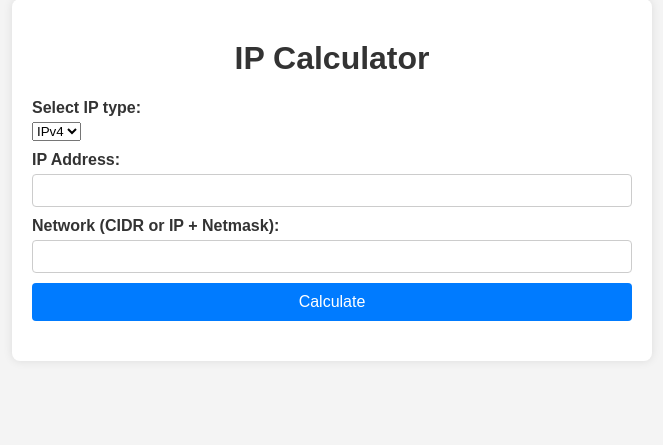
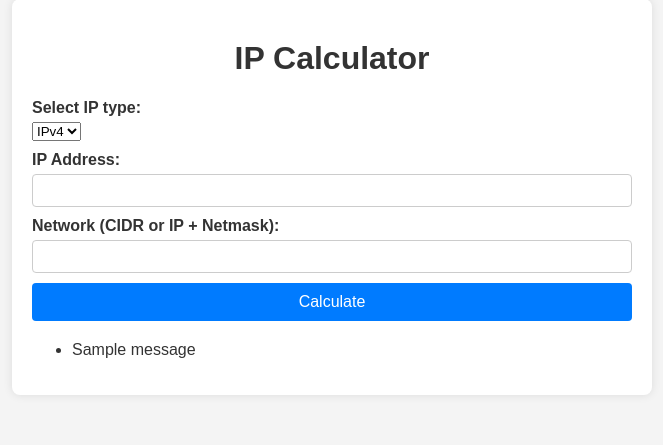
Before and after one commit to ndlong78/ipcal, a Flask app: page / in a window 1280 px wide. Shown: the part 51-496 px from the top of the page, without its empty margins (308-971 px from the left). Run offline with Flask 2, Linux system fonts and the light colour scheme; one stand-in notice (Sample message) is shown.

Commit message:
update debug

```diff
--- a/app/routes.py
+++ b/app/routes.py
@@ -1,6 +1,6 @@
 import logging
 import warnings
-from flask import Blueprint, render_template, request
+from flask import Blueprint, render_template, request, flash
 import re
 from .calculations import calculate_ipv4, calculate_ipv6, calculate_network_and_subnet
 from .ip_to_regex import ip_to_regex, validate_regex
@@ -32,21 +32,26 @@ def calculate():
 
     logging.debug(f"IP type: {ip_type}, IP address: {ip_address}, Network input: {network_input}")
 
+    if not network_input:
+        error_message = "Network input is required."
+        warnings.warn(error_message)
+        flash(error_message, 'error')
+        return render_template('index.html')
+
     if ip_type == 'ipv4':
         if ip_address:
             ipv4_result = calculate_ipv4(ip_address)
             if 'error' in ipv4_result:
                 warnings.warn(f"Invalid IPv4 address: {ip_address}")
             result['ip'] = ipv4_result
-        if network_input:
-            network_result = calculate_network_and_subnet(ip_address, network_input, ip_version='ipv4')
-            if 'error' in network_result:
-                warnings.warn(f"Invalid network input for IPv4: {network_input}")
-            result['network'] = network_result
-            if 'error' not in network_result:
-                cidr = f"{network_result['Network Address']}/{network_result['CIDR']}"
-                regex_pattern = ip_to_regex(cidr)
-                result['regex'] = {"pattern": regex_pattern}
+        network_result = calculate_network_and_subnet(ip_address, network_input, ip_version='ipv4')
+        if 'error' in network_result:
+            warnings.warn(f"Invalid network input for IPv4: {network_input}")
+        result['network'] = network_result
+        if 'error' not in network_result:
+            cidr = f"{network_result['Network Address']}/{network_result['CIDR']}"
+            regex_pattern = ip_to_regex(cidr)
+            result['regex'] = {"pattern": regex_pattern}
 
     elif ip_type == 'ipv6':
         if ip_address:
@@ -54,14 +59,13 @@ def calculate():
             if 'error' in ipv6_result:
                 warnings.warn(f"Invalid IPv6 address: {ip_address}")
             result['ip'] = ipv6_result
-        if network_input:
-            network_result = calculate_network_and_subnet(ip_address, network_input, ip_version='ipv6')
-            if 'error' in network_result:
-                warnings.warn(f"Invalid network input for IPv6: {network_input}")
-            result['network'] = network_result
-            if 'error' not in network_result:
-                cidr = f"{network_result['Network Address']}/{network_result['CIDR']}"
-                regex_pattern = ip_to_regex(cidr)
-                result['regex'] = {"pattern": regex_pattern}
+        network_result = calculate_network_and_subnet(ip_address, network_input, ip_version='ipv6')
+        if 'error' in network_result:
+            warnings.warn(f"Invalid network input for IPv6: {network_input}")
+        result['network'] = network_result
+        if 'error' not in network_result:
+            cidr = f"{network_result['Network Address']}/{network_result['CIDR']}"
+            regex_pattern = ip_to_regex(cidr)
+            result['regex'] = {"pattern": regex_pattern}
 
     return render_template('index.html', result=result)
--- a/app/templates/index.html
+++ b/app/templates/index.html
@@ -31,10 +31,20 @@
             </div>
             <div>
                 <label for="network">Network (CIDR or IP + Netmask):</label>
-                <input type="text" id="network" name="network" oninput="filterIP(this)">
+                <input type="text" id="network" name="network" oninput="filterIP(this)" required>
             </div>
             <button type="submit">Calculate</button>
         </form>
+
+        {% with messages = get_flashed_messages(with_categories=true) %}
+            {% if messages %}
+                <ul class="flashes">
+                {% for category, message in messages %}
+                    <li class="{{ category }}">{{ message }}</li>
+                {% endfor %}
+                </ul>
+            {% endif %}
+        {% endwith %}
 
         {% if result %}
             <h2>Results:</h2>
```
